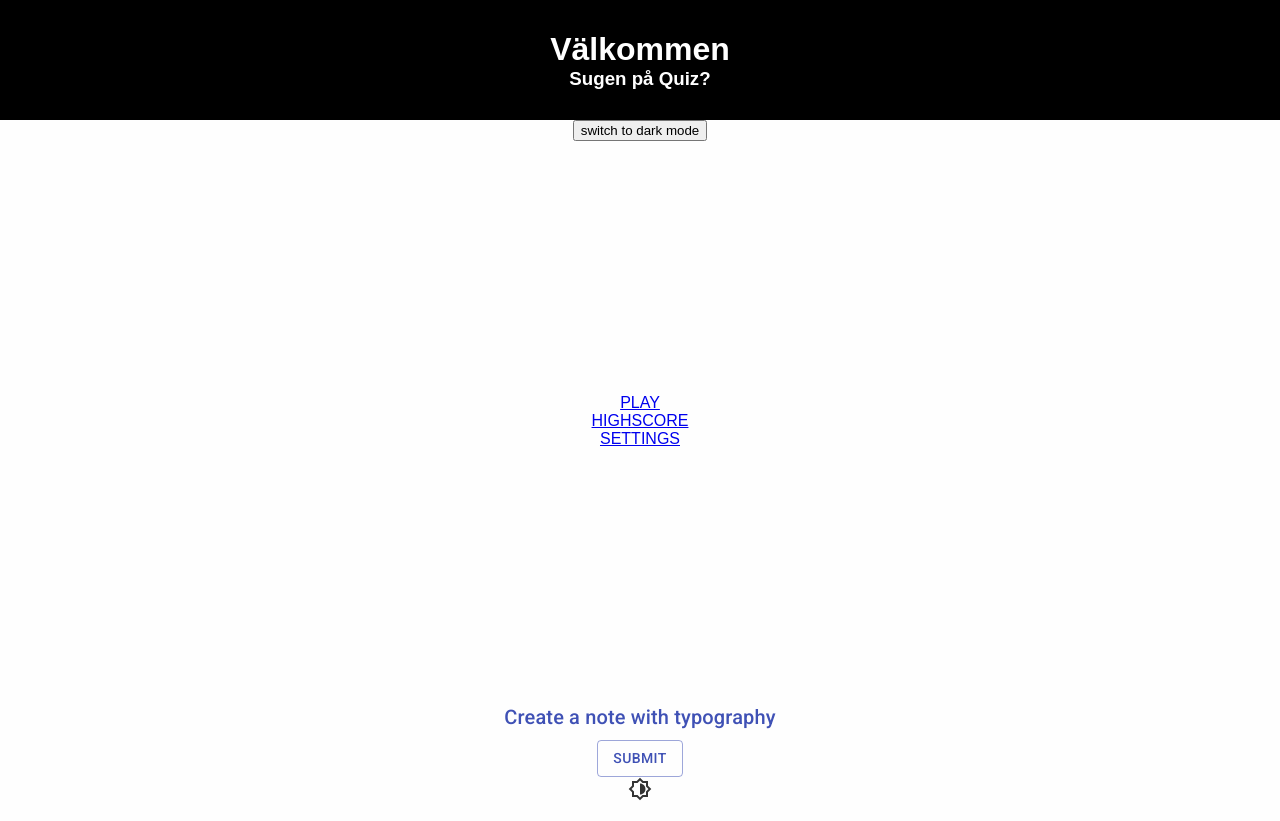
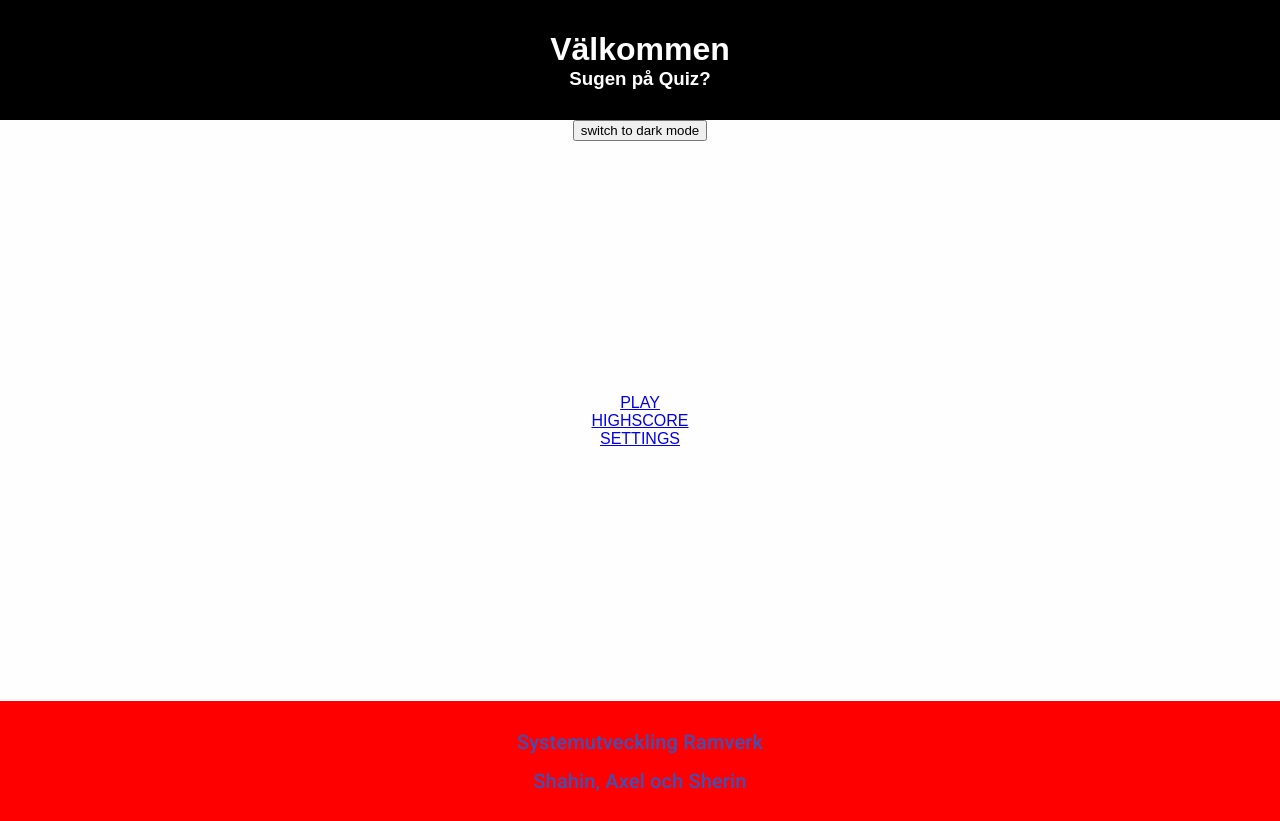
Before and after one commit to axelsundin/react-quiz, a React (Create React App) app: page / in a window 1280 px wide. Built offline with nearby package versions, Linux system fonts and the light colour scheme.

Commit message:
Footer upd
imported footer to layout, prepared footer

```diff
--- a/src/components/footer.tsx
+++ b/src/components/footer.tsx
@@ -1,12 +1,12 @@
-//import React, { Component, CSSProperties } from 'react';
+import React, { Component, CSSProperties } from 'react';
 import { Typography } from '@material-ui/core'
-import Button from '@material-ui/core/Button'
+/* import Button from '@material-ui/core/Button' */
 import Container from '@material-ui/core/Container'
-import Brightness6OutlinedIcon from '@material-ui/icons/Brightness6Outlined';
+/* import Brightness6OutlinedIcon from '@material-ui/icons/Brightness6Outlined'; */
 
 export default function AppFooter() {
     return (
-       /*  <div id="footerContainer" style={{...footerContainer}}> */
+        <div id="footerContainer" style={{...footerContainer}}>
     <Container>
         <Typography
             variant="h6" component="h3"
@@ -14,30 +14,36 @@ export default function AppFooter() {
             align="center"
             gutterBottom
         >
-            Create a note with typography
+            Systemutveckling Ramverk
         </Typography>
-
+        <Typography
+            variant="h6"
+            color="primary"
+            align="center"
+        >
+            Shahin, Axel och Sherin
+        </Typography>
+{/*
         <Button
-            href="http://google.com"
+           /*  href="/*"
             onClick= {()=> console.log('you clicked me')}
             type="submit"
             color="primary"
             variant="outlined"
+        >
 
-        >
-            Submit
-        </Button>
+        </Button> */}
 
-        <br />
 
-        { /* icons */}
-        <Brightness6OutlinedIcon />
+        { /* icon flytta till darkmode light mode
+      {   <Brightness6OutlinedIcon /> */}
     </Container>
-        /* </div> */
-    )
+    </div>
+
+    );
 }
 
-/*  const footerContainer: CSSProperties = {
+  const footerContainer: CSSProperties = {
     height: '15%',
     width: "100vw",
 
@@ -48,4 +54,4 @@ export default function AppFooter() {
 
     backgroundColor: "red",
     color: "white",
-};  */
+};
--- a/src/components/layout.tsx
+++ b/src/components/layout.tsx
@@ -2,6 +2,7 @@ import React, { Component, CSSProperties } from "react";
 import { Link, BrowserRouter as Router, Route, Switch } from "react-router-dom";
 import Game from "../game";
 import ChooseName from "./ChooseName";
+/* import Footer from "../footer"; */
 
 export default function Layout() {
   return (
```
